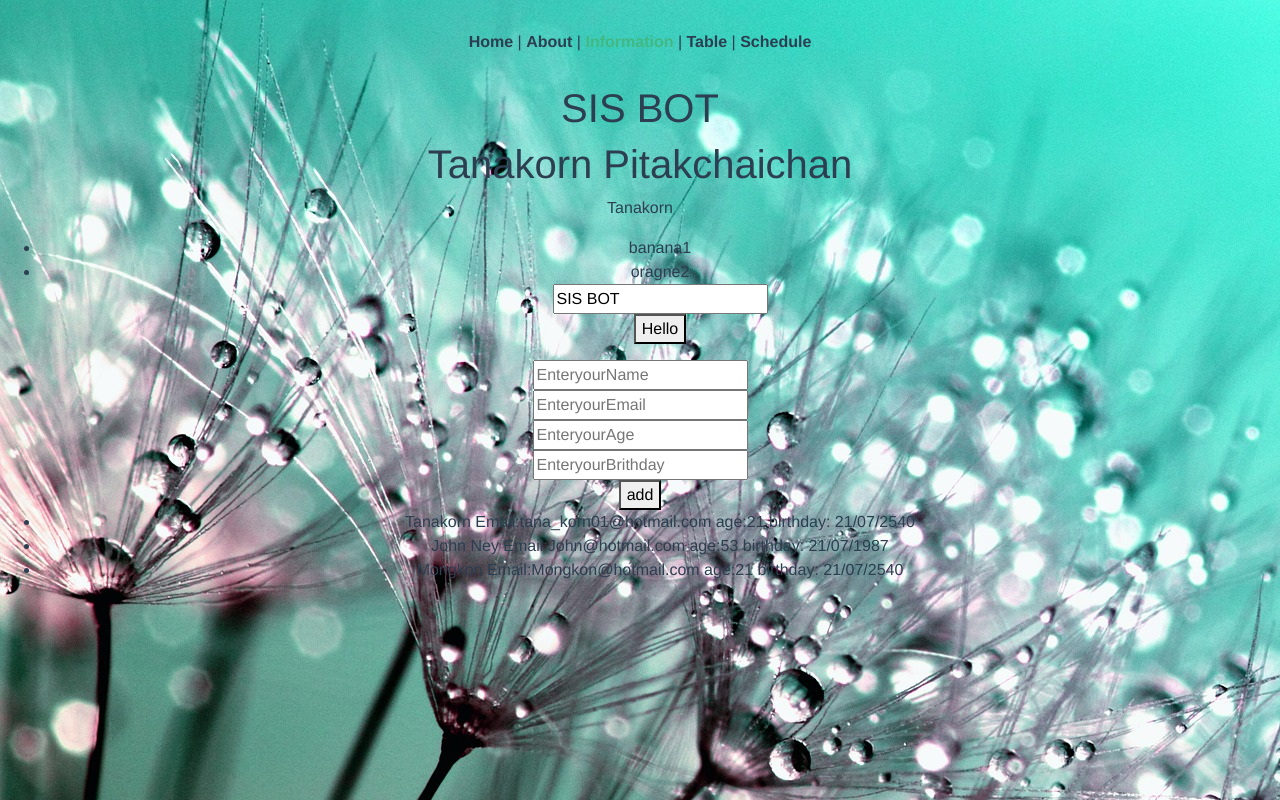
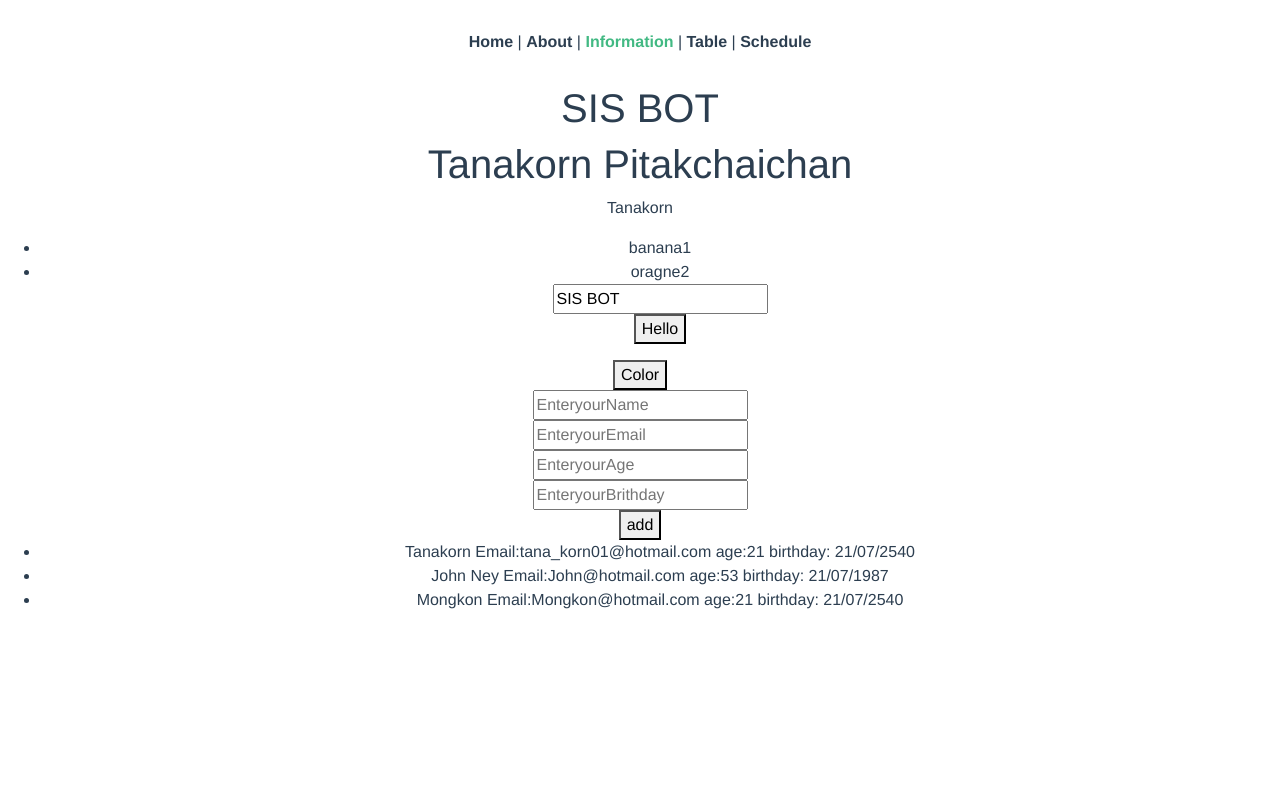
Before and after one commit to kornharem08/Vue, a Vue app: page /information in a window 1280 px wide. Built offline with nearby package versions, Linux system fonts and the light colour scheme.

Commit message:
save random color

```diff
--- a/src/components/Test.vue
+++ b/src/components/Test.vue
@@ -1,5 +1,5 @@
 <template>
-<div class = test>
+  <div class="test">
     <h1>{{titel}}</h1>
     <h1>{{user.frist_name}} {{user.last_name}}</h1>
     <p v-text="user.frist_name"></p>
@@ -7,33 +7,45 @@
     <ul>
       <li v-for="{id, name} in fruits" :key="id">{{name}}{{id}}</li>
 
-    <input type="text" v-model="titel"> <br>
+      <input type="text" v-model="titel">
+      <br>
       <button v-on:click="alerthello()">Hello</button>
     </ul>
+    <div id="app"></div>
 
-
+    <button v-on:click="random_bg_color();">Color</button>
   </div>
 </template>
 
 
 <script>
 export default {
-    name: 'test',
-    data(){
-      return{
-          titel: 'SIS BOT',
-        user :{
-             frist_name : 'Tanakorn',
-             last_name : 'Pitakchaichan'
+  name: "test",
+
+  data() {
+    return {
+      image: "",
+      titel: "SIS BOT",
+      user: {
+        frist_name: "Tanakorn",
+        last_name: "Pitakchaichan"
       },
-          fruits: [{id: 1, name: "banana"}, {id: 2, name: "oragne"}]
-      }
+      fruits: [{ id: 1, name: "banana" }, { id: 2, name: "oragne" }]
+    };
   },
   methods: {
-        alerthello: function(){
-            alert(this.titel)
-        }
+    alerthello: function() {
+      alert(this.titel);
+    },
+    random_bg_color: function() {
+    var x = Math.floor(Math.random() * 256);
+    var y = Math.floor(Math.random() * 256);
+    var z = Math.floor(Math.random() * 256);
+    var bgColor = "rgb(" + x + "," + y + "," + z + ")";
+ console.log(bgColor);
+
+    document.body.style.background = bgColor;
     },
   }
-
+};
 </script>
--- a/src/views/Schedule.vue
+++ b/src/views/Schedule.vue
@@ -31,8 +31,17 @@
       </tr>
 
     </table>
+
   </div>
 </template>
+<script>
+
+function myFunction() {
+  var x = document.getElementById("myFile").value;
+  document.getElementById("demo").innerHTML = x;
+}
+</script>
+
 
 <script>
 
@@ -51,6 +60,7 @@ export default {
 
 
 }
+
 
 
 var dayTime = [
@@ -306,7 +316,5 @@ function checkEndTime(col) {
 .text{
   font-size: 12px ;
 }
-body {
-  background-image: url("dandelion-445228_1920.jpg");
-}
+
 </style>
```
Lines whose indentation alone changed are shown as unchanged.
